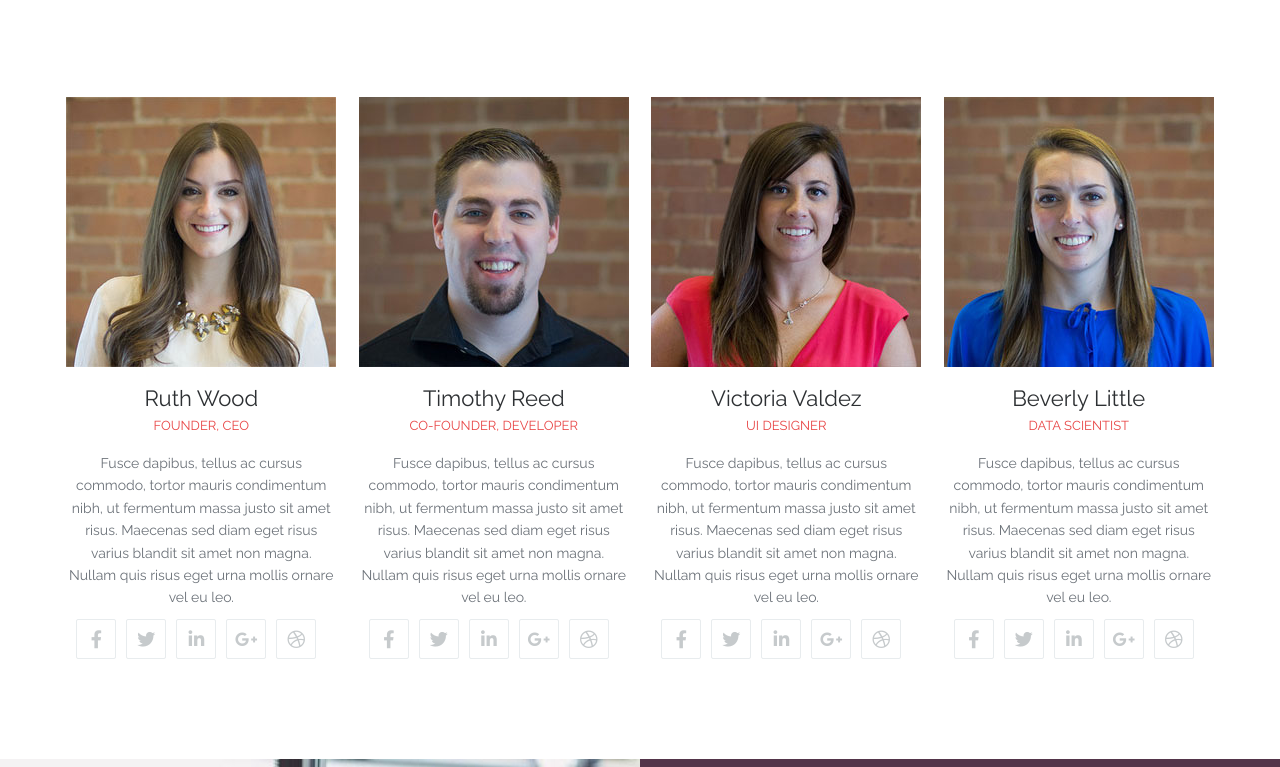
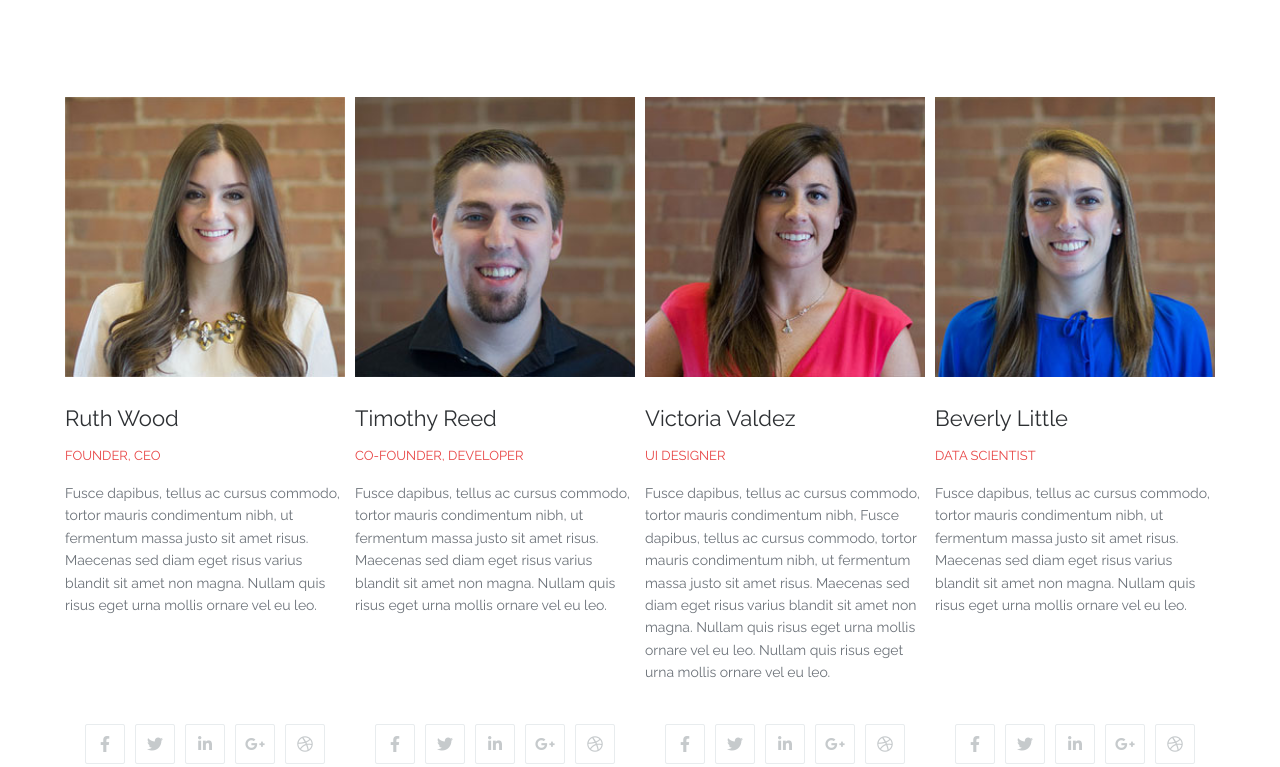
Before and after one commit to misha1029/holiday-task-config, a website built with webpack: page src/index.html in a window 1280 px wide. Shown: the part 2539-3306 px from the top of the page. Built offline with nearby package versions, Linux system fonts and the light colour scheme.

Commit message:
third commit, employees

```diff
--- a/src/assets/js/team.js
+++ b/src/assets/js/team.js
@@ -1,30 +1,27 @@
-/*
 'use strict';
 
 const teams = document.getElementById('teams');
 
-
-async function fillEmployees(){
-    try{
+async function Employees() {
+  try {
     const response = await fetch('./data/employees.json');
     const json = await response.json();
-
-        json.forEach( person => {createMemberTeam(person)});
+    json.forEach(person => {
+      createMemberTeam(person)
+    });
   } catch (e) {
-        console.error("Ошибка HTTP: " + e);
+    console.error("Error: " + e);
+  }
 }
 
-    // createMemberTeam()
-}
-
-fillEmployees();
+Employees();
 
 
 const createMemberTeam = person => {
   const personItem = document.createElement('div');
   personItem.classList.add('person');
 
-    personItem.appendChild(createPersonFoto(person));
+  personItem.appendChild(createPersonPhoto(person));
   personItem.appendChild(createPersonName(person.name));
   personItem.appendChild(createPersonRole(person.role));
   personItem.appendChild(createPersonDescription(person.description));
@@ -33,25 +30,22 @@ const createMemberTeam = person => {
   teams.appendChild(personItem);
 };
 
-const createPersonFoto = person => {
+const createPersonPhoto = person => {
   const img = new Image();
   img.src = person.profilePicture;
   img.alt = person.name;
-
   return img;
 };
 
 const createPersonName = name => {
   const nameElement = document.createElement('h4');
   nameElement.innerText = name;
-
   return nameElement;
 };
 
 const createPersonRole = role => {
   const roleElement = document.createElement('h5');
   roleElement.innerText = role;
-
   return roleElement;
 
 };
@@ -64,20 +58,19 @@ const createPersonDescription = description => {
 };
 
 const createPersonLink = linkArray => {
-    const iconsDifferentSocial = ['fa-facebook', 'fa-twitter', 'fa-linkedin', 'fa-google-plus'];
+  const iconsDifferentSocial = ['fa-facebook-f', 'fa-twitter', 'fa-linkedin-in', 'fa-google-plus-g','fa-dribbble'];
   let num = 0;
 
   const linkBlock = document.createElement('ul');
   linkBlock.classList.add('socialIconsContainer');
-
-    linkArray.forEach( oneLink => {
+  linkArray.forEach(oneLink => {
 
 
     const linkItem = document.createElement("li");
     linkItem.classList.add('socialIconsItem');
 
     const link = document.createElement('a');
-        link.setAttribute('href',oneLink);
+    link.setAttribute('href', oneLink);
 
     const linkIcon = document.createElement('i');
     linkIcon.classList.add("fab");
@@ -89,8 +82,5 @@ const createPersonLink = linkArray => {
 
     linkBlock.appendChild(linkItem);
   });
-
-
   return linkBlock;
 };
-*/
--- a/src/assets/scss/teams.scss
+++ b/src/assets/scss/teams.scss
@@ -1,86 +1,95 @@
+@import "break-points";
 @import "theme";
-@import "break-points";
 
-
-.teams {
+#teams{
   display: flex;
   justify-content: space-evenly;
   flex-wrap: wrap;
   text-align: center;
-  padding: 100px 0 0 0px;
+  padding: 100px 0;
 
   @media screen and (min-width: $lg) {
     text-align: left;
   }
 }
 
+.person{
+  max-width: 280px;
+  display: flex;
+  flex-direction: column;
+  margin-bottom: 50px;
 
-.personContainer {
-  display: block;
-  margin: 0 auto 50px;
-  max-width: 270px;
+  img {
+    margin-bottom: 20px;
+    width: inherit;
+  }
+
+  h4, h5, p{
+    font-family: "Raleway", sans-serif;
+    font-weight: 400;
+  }
+
+  h4{
+    margin: 10px 0;
+    font-size: 22px;
+    color: #2d3033;
+  }
+
+  h5{
+    margin: 10px 0 20px;
+    font-size: 13px;
+    text-transform: uppercase;
+    color: #e84545;
+  }
+
+  p{
+    margin-bottom: 40px;
+    line-height: 1.6em;
+    font-size: 14px;
+    color: #6c7279;
+  }
+}
+
+
+i{
+  color: #C6CACC;
 
 }
 
-.personContent {
 
-  margin-bottom: 50px;
-  margin-top: 20px;
-  text-align: center;
-}
 
-.personContent > h4 {
-  display: block;
-  font-weight: 400;
-  font-size: 22px;
-  color: #2d3033;
-  margin-top: 10px;
-  margin-bottom: 10px;
+.socialIconsContainer{
+  margin-top: auto;
+  width: 100%;
+  display: flex;
+  justify-content: center;
+  align-items: center;
 
 }
 
-.personContent > h5 {
-  display: block;
-  text-align: center;
-  color: $accent-color;
-  font-size: 13px;
-  font-weight: 400;
-  margin-top: 10px;
-  margin-bottom: 20px;
-  text-transform: uppercase;
+.socialIconsItem{
+  border: 1px solid rgb(232, 236, 238);
+  border-radius: 2px;
+  cursor: pointer;
+  width: 40px;
+  height: 40px;
+  text-align: left;
 
+  i {
+    position: relative;
+    left: 50%;
+    top: 50%;
+    transform: translateX(-50%) translateY(-50%);
 
+  }
+
+  +.socialIconsItem{
+    margin-left: 10px;
+  }
 }
 
-.personContent > p {
-  display: block;
-  text-align: center;
-  font-size: 14px;
-  line-height: 22.4px;
-  color: #6c7279;
-  margin: 0 0 10px;
-
-
+.socialIconsItem:hover,.socialIconsItem:active {
+  border-color: $accent-color;
+  background-color: $accent-color;
+  color: white;
 }
-
-.informationContainer {
-  display: flex;
-  justify-content: center;
-
-
-}
-
-.teamsBottom {
-  border: 1px solid #e8ecee;
-  border-radius: 2px;
-  color: #c6cacc;
-  display: block;
-  font-size: 18px;
-  height: 40px;
-  line-height: 40px;
-  margin-right: 10px;
-  text-align: center;
-  width: 40px;
-
-
-}
--- a/src/data/employees.json
+++ b/src/data/employees.json
@@ -1,29 +1,54 @@
-
 [
   {
-    "name": "Name",
-    "surname": "Surname",
-    "picturePath": "https://imgix.bustle.com/uploads/image/2018/5/9/fa2d3d8d-9b6c-4df4-af95-f4fa760e3c5c-2t4a9501.JPG?w=970&h=546&fit=crop&crop=faces&auto=format&q=70"
+    "name": "Ruth Wood",
+    "role": "Founder, CEO",
+    "description": "Fusce dapibus, tellus ac cursus commodo, tortor mauris condimentum nibh, ut fermentum massa justo sit amet risus. Maecenas sed diam eget risus varius blandit sit amet non magna. Nullam quis risus eget urna mollis ornare vel eu leo.",
+    "contacts": [
+      "https://ru-ru.facebook.com/BMW/",
+      "https://twitter.com/bmw",
+      "https://www.instagram.com/bmw/?hl=ru",
+      "https://ru-ru.facebook.com/BMW/",
+      "https://dribbble.com/tags/bmv"
+    ],
+    "profilePicture": "./assets/images/team-1.jpg"
   },
   {
-    "name": "Vasy",
-    "surname": "Terkin",
-    "picturePath": "https://images.unsplash.com/photo-1466112928291-0903b80a9466?ixlib=rb-1.2.1&ixid=eyJhcHBfaWQiOjEyMDd9&w=1000&q=80"
+    "name": "Timothy Reed",
+    "role": "Co-Founder, Developer",
+    "description": "Fusce dapibus, tellus ac cursus commodo, tortor mauris condimentum nibh, ut fermentum massa justo sit amet risus. Maecenas sed diam eget risus varius blandit sit amet non magna. Nullam quis risus eget urna mollis ornare vel eu leo.",
+    "contacts": [
+      "https://ru-ru.facebook.com/BMW/",
+      "https://twitter.com/bmw",
+      "https://www.instagram.com/bmw/?hl=ru",
+      "https://twitter.com/elonmusk?lang=uk",
+      "https://dribbble.com/tags/bmv"
+    ],
+    "profilePicture": "./assets/images/team-2.jpg"
   },
   {
-    "name": "Name1",
-    "surname": "Surname1",
-    "picturePath": "https://i.pinimg.com/600x315/a6/0d/68/a60d685194a7fd984d08a595a0a99ae7.jpg"
+    "name": "Victoria Valdez",
+    "role": "UI Designer",
+    "description": "Fusce dapibus, tellus ac cursus commodo, tortor mauris condimentum nibh, Fusce dapibus, tellus ac cursus commodo, tortor mauris condimentum nibh, ut fermentum massa justo sit amet risus. Maecenas sed diam eget risus varius blandit sit amet non magna. Nullam quis risus eget urna mollis ornare vel eu leo. Nullam quis risus eget urna mollis ornare vel eu leo.",
+    "contacts": [
+      "https://ru-ru.facebook.com/BMW/",
+      "https://twitter.com/bmw",
+      "https://www.instagram.com/bmw/?hl=ru",
+      "https://twitter.com/elonmusk?lang=uk",
+      "https://dribbble.com/tags/bmv"
+    ],
+    "profilePicture": "./assets/images/team-3.jpg"
   },
   {
-    "name": "Name",
-    "surname": "Surname",
-    "picturePath": "https://imgix.bustle.com/uploads/image/2018/5/9/fa2d3d8d-9b6c-4df4-af95-f4fa760e3c5c-2t4a9501.JPG?w=970&h=546&fit=crop&crop=faces&auto=format&q=70"
-  },
-  {
-    "name": "Vasy",
-    "surname": "Terkin",
-    "picturePath": "https://images.unsplash.com/photo-1466112928291-0903b80a9466?ixlib=rb-1.2.1&ixid=eyJhcHBfaWQiOjEyMDd9&w=1000&q=80"
+    "name": "Beverly Little",
+    "role": "Data Scientist",
+    "description": "Fusce dapibus, tellus ac cursus commodo, tortor mauris condimentum nibh, ut fermentum massa justo sit amet risus. Maecenas sed diam eget risus varius blandit sit amet non magna. Nullam quis risus eget urna mollis ornare vel eu leo.",
+    "contacts": [
+      "https://ru-ru.facebook.com/BMW/",
+      "https://twitter.com/bmw",
+      "https://www.instagram.com/bmw/?hl=ru",
+      "https://twitter.com/elonmusk?lang=uk",
+      "https://dribbble.com/tags/bmv"
+    ],
+    "profilePicture": "./assets/images/team-4.jpg"
   }
-
 ]
--- a/src/index.html
+++ b/src/index.html
@@ -160,84 +160,7 @@
 
 <!--============== TEAMS ==============-->
 
-<div id = teams class="teams container">
-    <div class="personContainer positionCard">
-        <img src="./assets/images/team-1.jpg" alt="Team№1">
-        <div class="personContent">
-            <h4>Ruth Wood</h4>
-            <h5>Founder, CEO</h5>
-            <p>Fusce dapibus, tellus ac cursus commodo, tortor mauris condimentum nibh, ut fermentum massa justo sit
-                amet risus. Maecenas sed diam eget risus varius blandit sit amet non magna. Nullam quis risus eget urna
-                mollis ornare vel eu leo.</p>
-            <div>
-                <ul class="informationContainer">
-                    <li class="teamsBottom"><a href="#"><i class="fab fa-facebook-f"></i></a></li>
-                    <li class="teamsBottom"><a href="#"><i class="fab fa-twitter"></i></a></li>
-                    <li class="teamsBottom"><a href="#"><i class="fab fa-linkedin-in"></i></a></li>
-                    <li class="teamsBottom"><a href="#"><i class="fab fa-google-plus-g"></i></a></li>
-                    <li class="teamsBottom"><a href="#"><i class="fab fa-dribbble"></i></i></a></li>
-                </ul>
-            </div>
-        </div>
-    </div>
-    <div class="personContainer">
-        <img src="./assets/images/team-2.jpg" alt="Team№1">
-        <div class="personContent">
-            <h4>Timothy Reed</h4>
-            <h5>Co-Founder, Developer</h5>
-            <p>Fusce dapibus, tellus ac cursus commodo, tortor mauris condimentum nibh, ut fermentum massa justo sit
-                amet risus. Maecenas sed diam eget risus varius blandit sit amet non magna. Nullam quis risus eget urna
-                mollis ornare vel eu leo.</p>
-            <div>
-                <ul class="informationContainer">
-                    <li class="teamsBottom"><a href="#"><i class="fab fa-facebook-f"></i></a></li>
-                    <li class="teamsBottom"><a href="#"><i class="fab fa-twitter"></i></a></li>
-                    <li class="teamsBottom"><a href="#"><i class="fab fa-linkedin-in"></i></a></li>
-                    <li class="teamsBottom"><a href="#"><i class="fab fa-google-plus-g"></i></a></li>
-                    <li class="teamsBottom"><a href="#"><i class="fab fa-dribbble"></i></i></a></li>
-                </ul>
-            </div>
-        </div>
-    </div>
-    <div class="personContainer">
-        <img src="./assets/images/team-3.jpg" alt="Team№1">
-        <div class="personContent">
-            <h4>Victoria Valdez</h4>
-            <h5>UI Designer</h5>
-            <p>Fusce dapibus, tellus ac cursus commodo, tortor mauris condimentum nibh, ut fermentum massa justo sit
-                amet risus. Maecenas sed diam eget risus varius blandit sit amet non magna. Nullam quis risus eget urna
-                mollis ornare vel eu leo.</p>
-            <div>
-                <ul class="informationContainer">
-                    <li class="teamsBottom"><a href="#"><i class="fab fa-facebook-f"></i></a></li>
-                    <li class="teamsBottom"><a href="#"><i class="fab fa-twitter"></i></a></li>
-                    <li class="teamsBottom"><a href="#"><i class="fab fa-linkedin-in"></i></a></li>
-                    <li class="teamsBottom"><a href="#"><i class="fab fa-google-plus-g"></i></a></li>
-                    <li class="teamsBottom"><a href="#"><i class="fab fa-dribbble"></i></i></a></li>
-                </ul>
-            </div>
-        </div>
-    </div>
-    <div class="personContainer">
-        <img src="./assets/images/team-4.jpg" alt="Team№1">
-        <div class="personContent">
-            <h4>Beverly Little</h4>
-            <h5>Data Scientist</h5>
-            <p>Fusce dapibus, tellus ac cursus commodo, tortor mauris condimentum nibh, ut fermentum massa justo sit
-                amet risus. Maecenas sed diam eget risus varius blandit sit amet non magna. Nullam quis risus eget urna
-                mollis ornare vel eu leo.</p>
-            <div>
-                <ul class="informationContainer">
-                    <li class="teamsBottom"><a href="#"><i class="fab fa-facebook-f"></i></a></li>
-                    <li class="teamsBottom"><a href="#"><i class="fab fa-twitter"></i></a></li>
-                    <li class="teamsBottom"><a href="#"><i class="fab fa-linkedin-in"></i></a></li>
-                    <li class="teamsBottom"><a href="#"><i class="fab fa-google-plus-g"></i></a></li>
-                    <li class="teamsBottom"><a href="#"><i class="fab fa-dribbble"></i></i></a></li>
-                </ul>
-            </div>
-        </div>
-    </div>
-</div>
+<div id="teams" class="container"></div>
 
 <!--============== TESTIMONIALS ==============-->
 <div class="testimonials">
@@ -256,7 +179,6 @@
             </div>
         </div>
     </div>
-
 </div>
 
 <!--============== DOWNLOAD ==============-->
```
Lines whose indentation alone changed are shown as unchanged.
